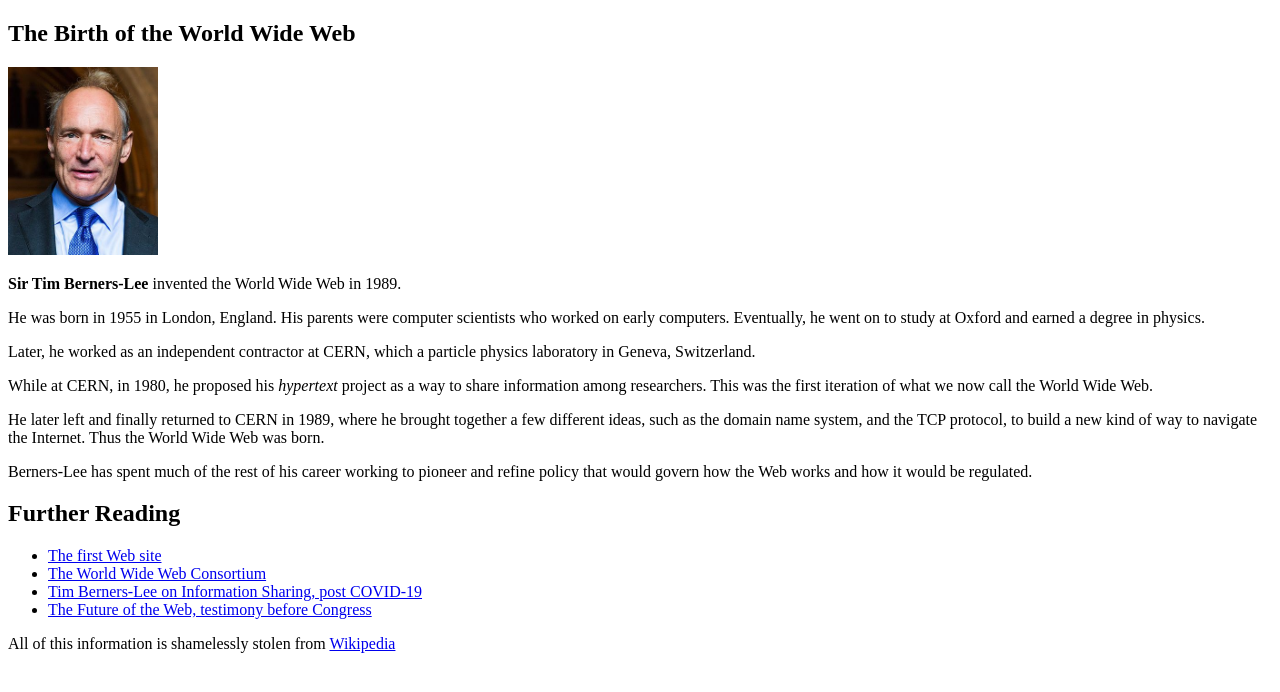
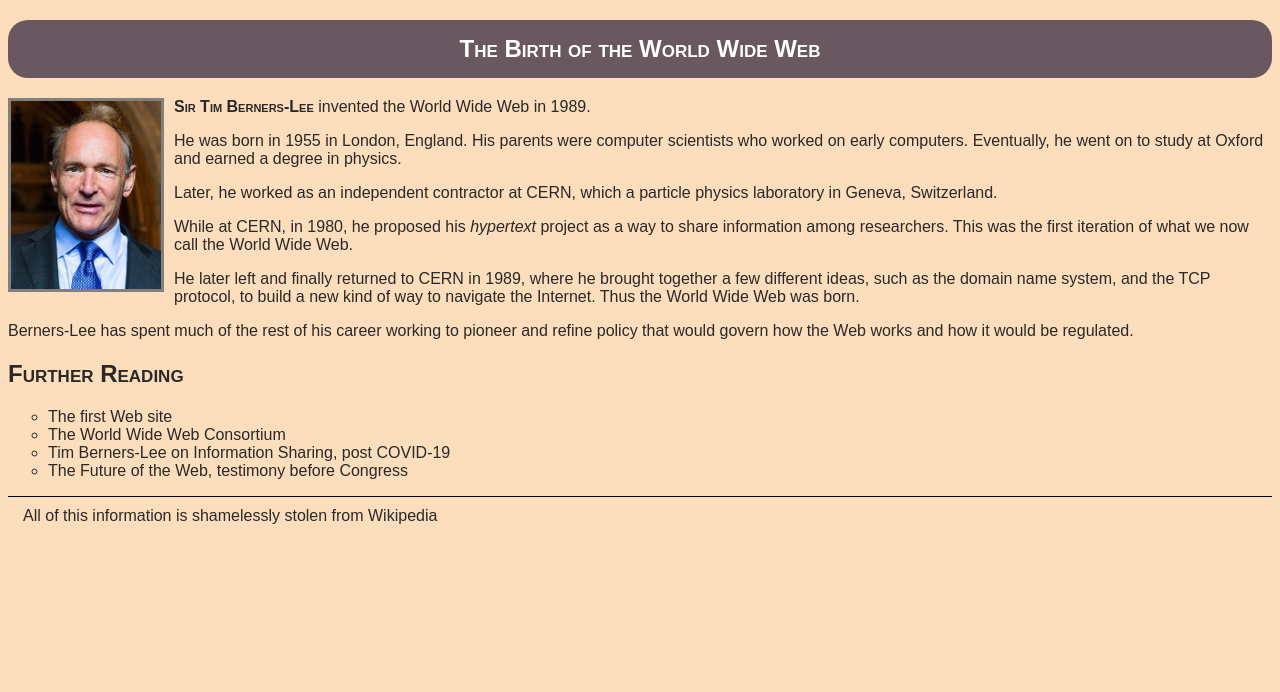
Before and after one commit to lltc-itech/mid-term-exam-timberm, a plain HTML site: page index.html in a window 1280 px wide. Drawn offline with Linux system fonts and the light colour scheme.

Commit message:
finished, cant get white outline on entire page though

```diff
--- a/style.css
+++ b/style.css
@@ -1 +1,42 @@
-/* Your Code Goes Here */
+* {
+    font-family: sans-serif;
+    background-color: #FCDDBC;
+    color: #292929;
+}
+
+h1 {
+    font-variant: small-caps;
+    background-color: #69585F;
+    color: white;
+    padding: 15px;
+    border-radius: 20px;
+    text-align: center;
+}
+
+h2 {
+    font-variant: small-caps;
+}
+
+strong {
+    font-variant: small-caps;
+}
+
+a {
+    text-decoration: none;
+}
+
+img {
+    float: left;
+    border: 3px solid gray;
+    margin-right: 10px;
+}
+
+ul {
+    list-style-type: circle;
+}
+
+footer {
+    border-top: black 1px solid;
+    padding-top: 10px;
+    padding-left: 15px;
+}
```
